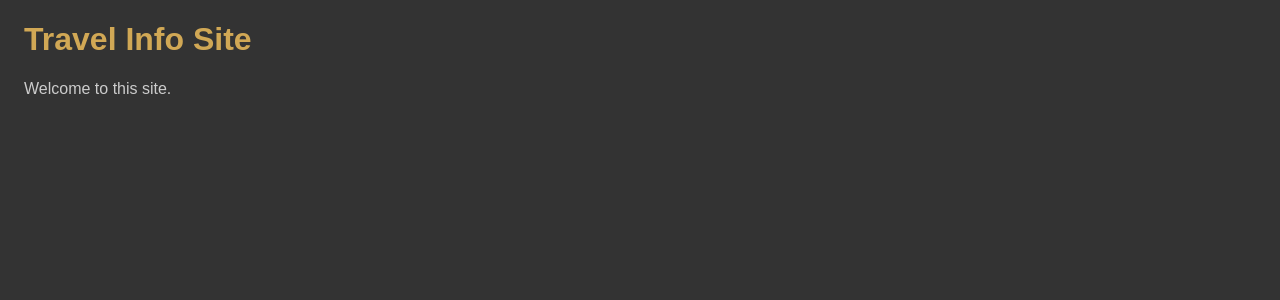
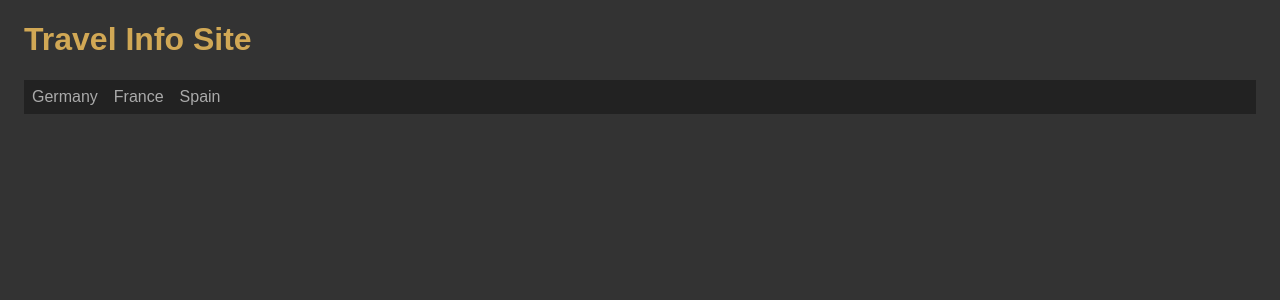
Before and after one commit to edwardtanguay/et-006-react-router-site, a React (Vite) app: page / in a window 1280 px wide. Shown: the top 300 px of the page. Built offline with nearby package versions, Linux system fonts and the light colour scheme.

Commit message:
navbar works

```diff
--- a/package.json
+++ b/package.json
@@ -12,6 +12,7 @@
   "dependencies": {
     "react": "^18.2.0",
     "react-dom": "^18.2.0",
+    "react-router-dom": "^6.4.3",
     "sass": "^1.55.0"
   },
   "devDependencies": {
--- a/src/App.scss
+++ b/src/App.scss
@@ -7,4 +7,19 @@ body {
 	h1 {
 		color: rgb(209, 168, 85);
 	}
+
+	nav {
+		background-color: #222;
+		padding: .5rem;
+
+		a {
+			color: #aaa;
+			text-decoration: none;
+			margin-right: 1rem;
+		}
+
+		a.active {
+			color: rgb(211, 211, 110);
+		}
+	}
 }
--- a/src/App.tsx
+++ b/src/App.tsx
@@ -1,10 +1,17 @@
+import { NavLink } from 'react-router-dom';
+
 import './App.scss';
 
 function App() {
 	return (
 		<div className="App">
 			<h1>Travel Info Site</h1>
-			<p>Welcome to this site.</p>
+
+			<nav>
+				<NavLink to="germany">Germany</NavLink>
+				<NavLink to="france">France</NavLink>
+				<NavLink to="spain">Spain</NavLink>
+			</nav>
 		</div>
 	);
 }
--- a/src/main.tsx
+++ b/src/main.tsx
@@ -1,6 +1,9 @@
 import ReactDOM from 'react-dom/client';
 import App from './App';
+import { BrowserRouter } from 'react-router-dom';
 
 ReactDOM.createRoot(document.getElementById('root') as HTMLElement).render(
-	<App />
+	<BrowserRouter>
+		<App />
+	</BrowserRouter>
 );
```
Also changed, not shown: src/components/PageSpain.tsx (added, +7 -0 lines), 1 other file (tests, documents, lock files or other folders).
